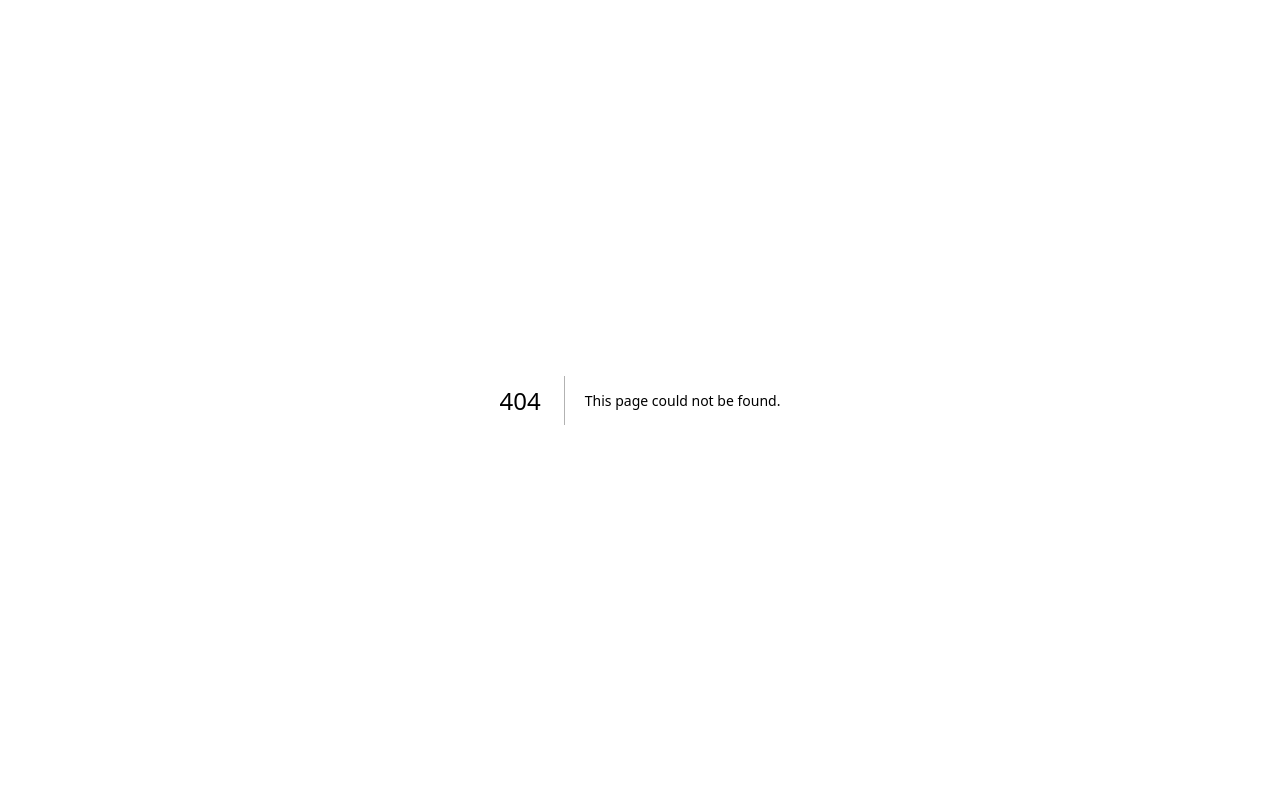
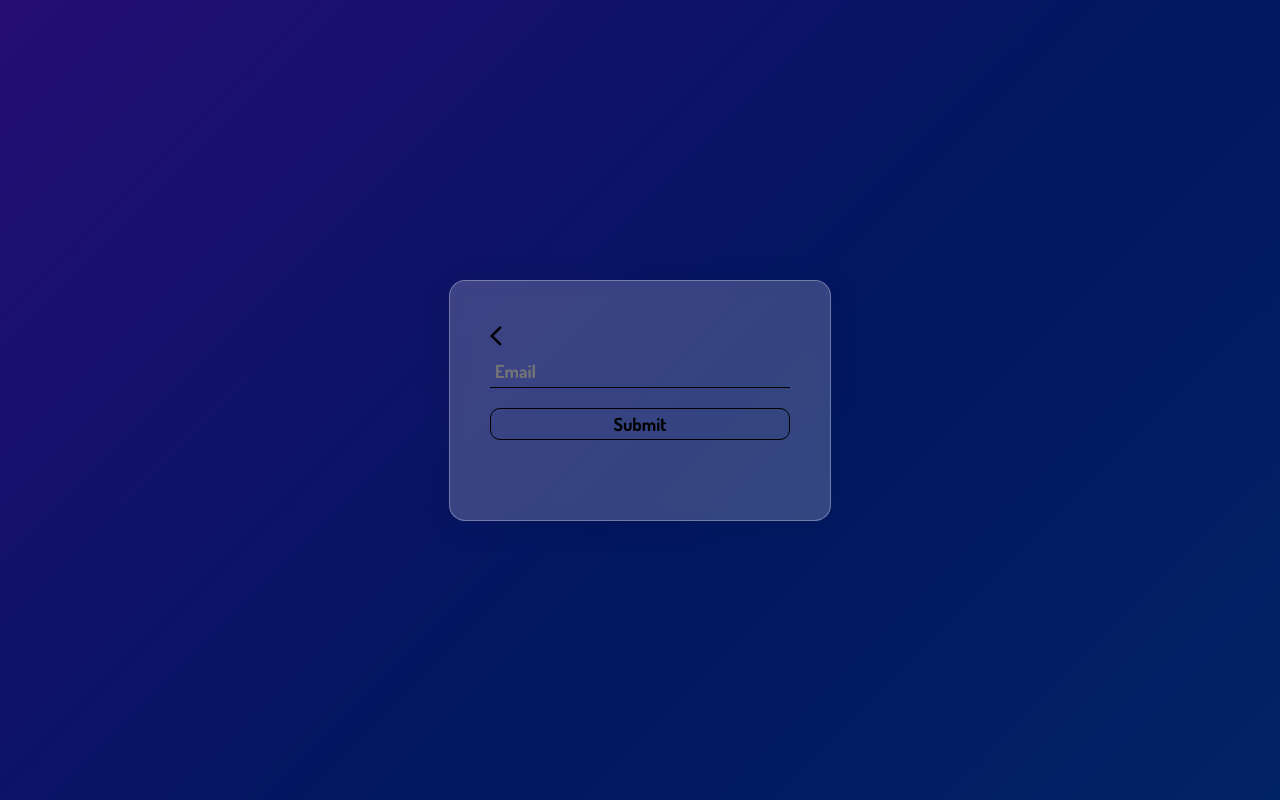
Before and after one commit to I3run01/Project-MyResume-frontend, a Next.js app: page /forgot-password in a window 1280 px wide. Before the commit this address had no page. Built offline with nearby package versions, Linux system fonts and the light colour scheme.

Commit message:
forgot and reset password created

```diff
--- /dev/null
+++ b/src/pages/forgot-password.tsx
@@ -0,0 +1,56 @@
+import { useState, useEffect } from 'react'
+import { User } from '@/requests/user'
+import { Loading } from '@/components/loading'
+import Link from 'next/link'
+import Image from 'next/image'
+import backButton from '../../public/images/icons/backButton.svg'
+import { useQuery } from 'react-query';
+import { ForgotPasswordDiv } from '@/styles/forgot-password.module'
+
+const SignIn = () => {
+    const [email, setEmail] = useState<string>('')
+
+    const { data, error, refetch, isFetching } = useQuery(['signin'], async () => {
+        let response = await new User().forgotPassword(email)
+        let json = JSON.parse(response)
+        return json
+        },
+        {
+            enabled: false,
+        }
+    );
+
+    useEffect(() => {
+        if(!data) return
+        alert('A link to reset password has been sent to your inbox.')
+    }, [data])
+
+    useEffect(() => {
+        if(!error) return
+        alert(error)
+    }, [error])
+
+    return (
+        <>
+            {isFetching && <Loading/>}
+
+            <ForgotPasswordDiv>
+                <form id='container'>
+                    <Link href={'/signin'} className='backButton'>
+                        <Image
+                            src={backButton}
+                            alt='back button'
+                        />
+                    </Link>
+
+                    <input type="text" placeholder='Email' name='Email'
+                    onChange={(event)=>{setEmail(event.target.value)}}/>
+
+                    <div id='submit' onClick={() => refetch()}>Submit</div>
+                </form>
+            </ForgotPasswordDiv>
+        </>
+    )
+}
+
+export default SignIn
--- /dev/null
+++ b/src/styles/forgot-password.module.tsx
@@ -0,0 +1,127 @@
+import styled, { keyframes } from 'styled-components';
+
+const Gradient = keyframes`
+    0% {
+        background-position: 0% 50%;
+    }
+    50% {
+        background-position: 100% 50%;
+    }
+    100% {
+        background-position: 0% 50%;
+    }
+`;
+
+export const ForgotPasswordDiv = styled.div`
+
+    * {
+        font-family: 'Dosis';
+        font-size: 18px;
+    }
+
+    background: linear-gradient(-45deg, #000428, #013b6d, #021661, #570091);
+    background-size: 400% 400%;
+    animation: ${Gradient} 10s ease infinite;
+
+    display: flex;
+    flex-direction: row;
+    justify-content: center;
+    align-items: center;
+
+    height: 100vh;
+
+    #container {
+        display: flex;
+        flex-direction: column;
+        background-color: blue;
+
+        padding: 40px;
+        border-radius: 10px;
+
+        /* From https://css.glass */
+        background: rgba(255, 255, 255, 0.2);
+        border-radius: 16px;
+        box-shadow: 0 4px 30px rgba(0, 0, 0, 0.1);
+        backdrop-filter: blur(7.9px);
+        -webkit-backdrop-filter: blur(7.9px);
+        border: 1px solid rgba(255, 255, 255, 0.3);
+
+        .backButton {
+            width: min-content;
+            padding: 5px 5px 5px 0;
+
+            filter: brightness(0%);
+
+            &:hover {
+                filter: brightness(100%);
+            }
+        }
+
+        input {
+            border: none;
+            border-bottom: 1px solid black;
+            margin-bottom: 20px;
+
+            padding: 5px;
+
+            background: none;
+        }
+
+        #forgetPassword {
+            &:hover {
+                cursor: pointer;
+                color: blue;
+            }
+        }
+
+        #GooglesLogin {
+            display: flex;
+            flex-direction: row;
+            justify-content: space-around;
+            align-items: center;
+            border-radius: 12px;
+            border: 1px solid black;
+            box-shadow: 0 4px 30px rgba(0, 0, 0, 0.1);
+
+            padding-top: 0;
+
+            background-color: #d4d4d4;
+
+            width: 200px;
+
+            &:hover {
+                cursor: pointer;
+                background-color: #f3f3f3;
+            }
+
+
+        }
+
+        #submit {
+            display: flex;
+            justify-content: center;
+
+            border-radius: 10px;
+            border: 1px solid black;
+            padding: 4px;
+
+            margin-bottom: 40px;
+
+            &:hover {
+                cursor: pointer;
+
+                background-color: #b2fcb278;
+            }
+
+        }
+    }
+
+
+    @media screen and (min-width: 500px) {
+        #container {
+            input {
+                width: 300px;
+            }
+        }
+    }
+`
```
Also changed, not shown: src/pages/reset-password/[token]/index.tsx (added, +81 -0 lines), src/styles/reset-password.module.tsx (added, +116 -0 lines).
